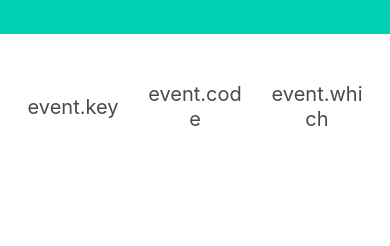
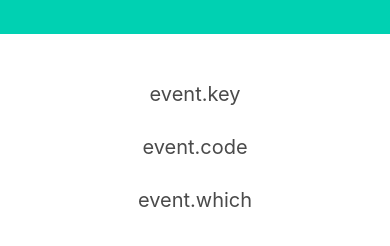
Before and after one commit to james-arn/Keycode_Challenge, a plain HTML site: page index.html in a window 390 px wide. Shown: the part 120-366 px from the top of the page. Drawn offline with nearby package versions, Linux system fonts and the light colour scheme.

Commit message:
mobile adjustment

```diff
--- a/index.html
+++ b/index.html
@@ -16,7 +16,7 @@
     </section>
     <section class="section">
       <div class="container">
-        <div class="columns is-centered is-vcentered is-mobile  has-text-centered">
+        <div class="columns is-centered is-vcentered has-text-centered">
           <div class="column">
             <h2 class="subtitle">event.key</h2>
             <h1 class="title" id="eventkey"></h1>
```
